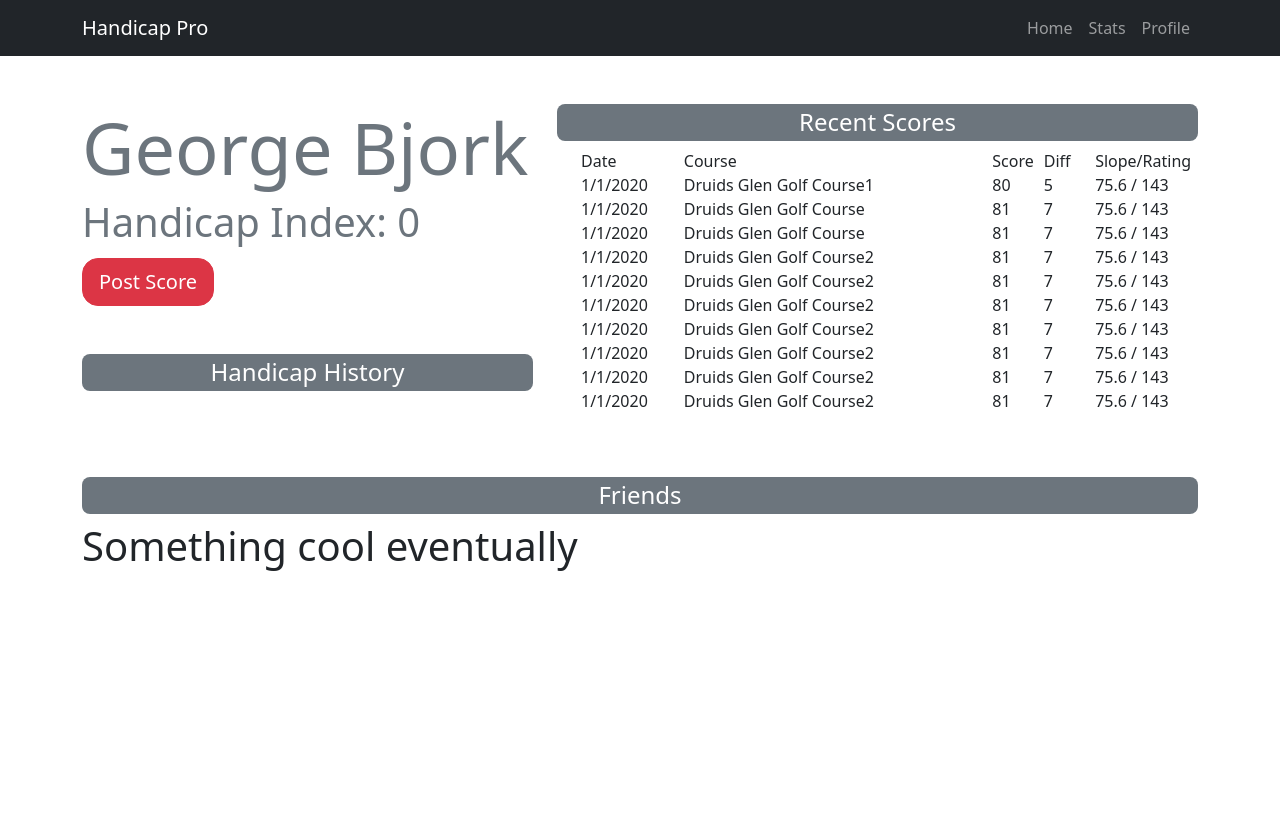
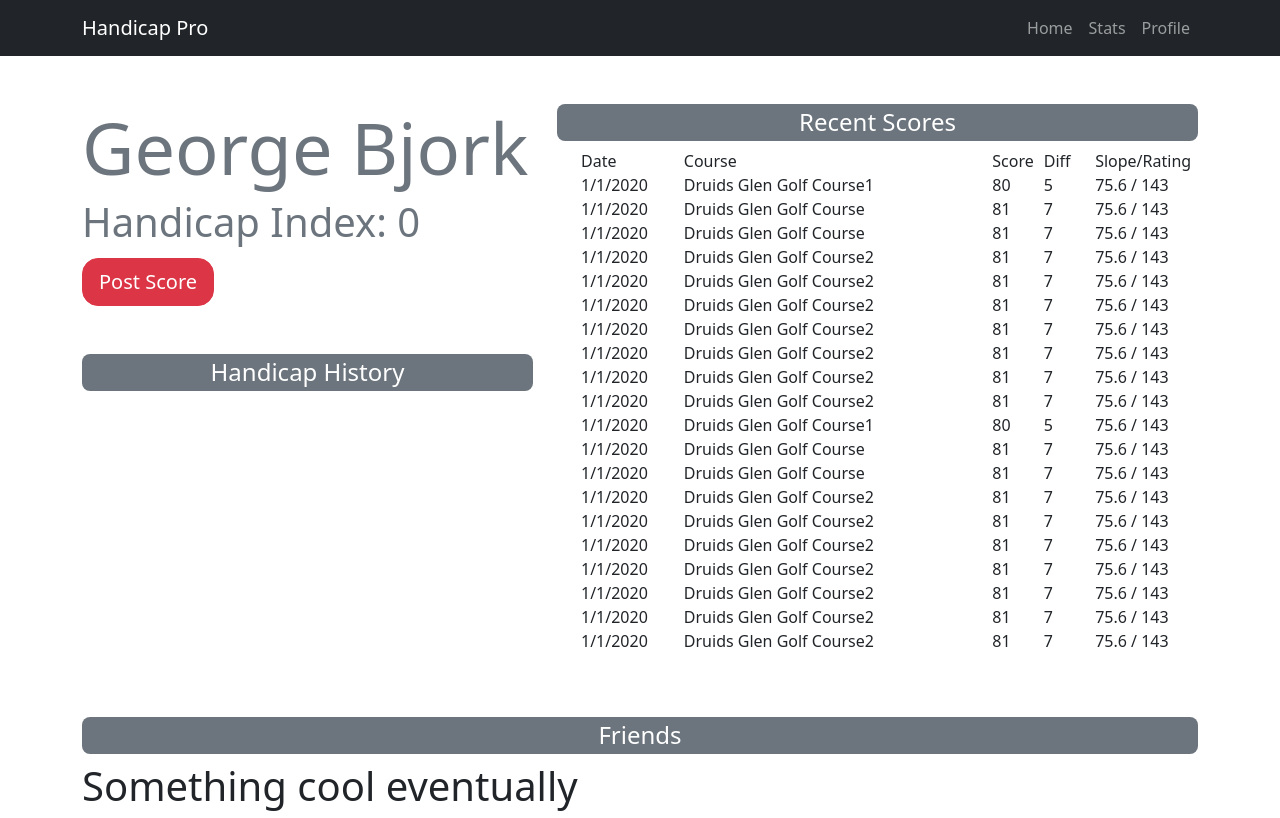
Before and after one commit to georgebjork/handicap-pro, a React (Create React App) app: page / in a window 1280 px wide. Built offline with nearby package versions, Linux system fonts and the light colour scheme.

Commit message:
added max scores

```diff
--- a/src/Components/ScoreList.js
+++ b/src/Components/ScoreList.js
@@ -92,12 +92,99 @@ function ScoreList() {
             rating: 75.6,
             slope: 143
         },
+        {
+            date: "1/1/2020",
+            course: "Druids Glen Golf Course1",
+            score: 80,
+            diff: 5,
+            rating: 75.6,
+            slope: 143
+        },
+
+        {
+            date: "1/1/2020",
+            course: "Druids Glen Golf Course",
+            score: 81,
+            diff: 7,
+            rating: 75.6,
+            slope: 143
+        },
+        {
+            date: "1/1/2020",
+            course: "Druids Glen Golf Course",
+            score: 81,
+            diff: 7,
+            rating: 75.6,
+            slope: 143
+        },
+        {
+            date: "1/1/2020",
+            course: "Druids Glen Golf Course2",
+            score: 81,
+            diff: 7,
+            rating: 75.6,
+            slope: 143
+        },
+
+        {
+            date: "1/1/2020",
+            course: "Druids Glen Golf Course2",
+            score: 81,
+            diff: 7,
+            rating: 75.6,
+            slope: 143
+        },
+
+        {
+            date: "1/1/2020",
+            course: "Druids Glen Golf Course2",
+            score: 81,
+            diff: 7,
+            rating: 75.6,
+            slope: 143
+        },
+
+        {
+            date: "1/1/2020",
+            course: "Druids Glen Golf Course2",
+            score: 81,
+            diff: 7,
+            rating: 75.6,
+            slope: 143
+        },
+
+        {
+            date: "1/1/2020",
+            course: "Druids Glen Golf Course2",
+            score: 81,
+            diff: 7,
+            rating: 75.6,
+            slope: 143
+        },
+
+        {
+            date: "1/1/2020",
+            course: "Druids Glen Golf Course2",
+            score: 81,
+            diff: 7,
+            rating: 75.6,
+            slope: 143
+        },
+
+        {
+            date: "1/1/2020",
+            course: "Druids Glen Golf Course2",
+            score: 81,
+            diff: 7,
+            rating: 75.6,
+            slope: 143
+        },
 
     ];
     //
     const scoresList = scores.map(score => <Score score={score}/> )
 
-    if(scoresList.length > 10){
+    if(scoresList.length > 20){
         for(let i = scoresList.length; i > 10; i--){
             scoresList.pop();
         }
```
